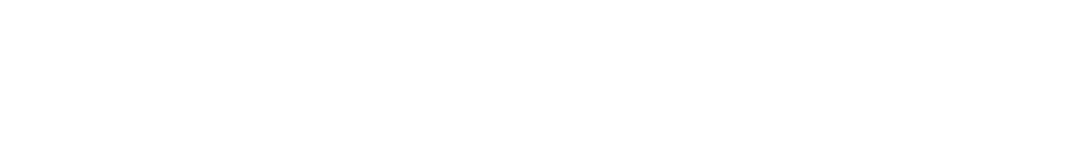
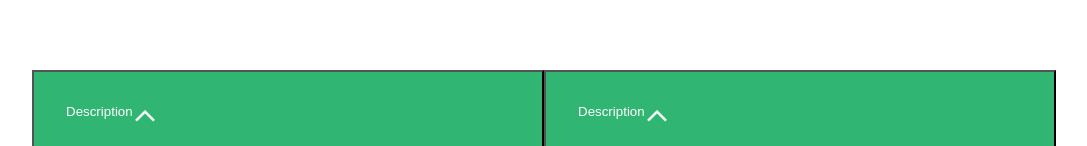
Before and after one commit to toplev/P8, a React (Create React App) app in the folder my-app/: page /Apto/0979876d in a window 1280 px wide. Shown: the part 740-886 px from the top of the page, without its empty margins (96-1183 px from the left). Built offline with nearby package versions, Linux system fonts and the light colour scheme.

Commit message:
update collapse

```diff
--- a/my-app/src/components/Apto.js
+++ b/my-app/src/components/Apto.js
@@ -1,6 +1,8 @@
 import '../styles/Apto.css'
 import { aptoList } from '../datas/aptoList'
 import { useParams } from "react-router-dom";
+import Collapse from '../components/Collapse';
+
 
 function Service () {
 	const idinlist = useParams ('id').id;
@@ -34,6 +36,7 @@ function Service () {
 			 </div>
 			</div>
 			</div>
+			<div className='flexbox-containter5'><Collapse /><Collapse /></div>
 			</div>
 	)
 }
--- a/my-app/src/components/Collapse.js
+++ b/my-app/src/components/Collapse.js
@@ -1,23 +1,23 @@
 import '../styles/Collapse.css'
 import { useState } from 'react'
+import { aptoList } from '../datas/aptoList'
+import { useParams } from "react-router-dom";
+import arrow from "../images/arrow.png";
 
-function Collapse(){
 
-    const [count, setCount] = useState(4)
+function Product(){
+    const idinlist = useParams ('id').id;
+	const idnow = aptoList.filter(data => data.id === idinlist)
+    const [isOpen, setIsOpen] = useState(false);
 
-    function decrementCount() {
-        setCount(count - 1)
-    }
-
-    return (
-        <div className='main'>
-        <div className='button'>
-        <button onClick={decrementCount}>-</button>
-        <span>{count}</span>
-        <button>+</button>
+    return isOpen ? (
+        <div className='collapseinfo'>
+            <button onClick={() => setIsOpen(false)}>Fermer</button>
+            <h2>{idnow[0].description}</h2>
         </div>
-        </div>
+    ) : (
+        <button onClick={() => setIsOpen(true)} className='collapsebutton'>Description<img className={isOpen ? 'arrow arrow_up' : 'arrow arrow_down'} src={arrow} alt="showmore"/></button>
     )
 }
 
-export default Collapse;
+export default Product
--- a/my-app/src/pages/Apto.js
+++ b/my-app/src/pages/Apto.js
@@ -1,6 +1,5 @@
 import Apto from'../components/Apto'
 import Header from '../components/Header'
-import Collapse from "../components/Collapse";
 import Footer from '../components/Footer'
 
 function Aptoid() {
@@ -8,7 +7,6 @@ function Aptoid() {
 		<header>
 		<Header />
 		<Apto />
-		<Collapse />
 		<Footer />
 	  	</header>
 	)
--- a/my-app/src/styles/Apto.css
+++ b/my-app/src/styles/Apto.css
@@ -2,13 +2,13 @@
     width: 80%;
     flex-wrap: wrap;
     flex-direction: row;
-    height: 800px;;
+    height: 1000px;;
     top: 40px;
     margin-top: 20px;
     margin: auto;
     position: relative;
+
 }
-
 
 .flexbox-containter{
     display: flex;
@@ -18,23 +18,33 @@
 .flexbox-containter1{
 display: flex;
 justify-content: space-between;
+
 }
 
 .flexbox-containter2 {
 display: flex;
 flex-direction: column;
+
 }
 
 .flexbox-containter3 {
 display: flex;
 flex-direction: row;
 margin-top: 80px;
+
 }
 
 .flexbox-containter4 {
 display: flex;
 flex-direction: row;
+
 }
+
+.flexbox-containter5 {
+    display: flex;
+    flex-direction: row;
+    margin-top: 80px;
+    }
 
 .apto-img {
     width: 100%;
--- a/my-app/src/styles/Collapse.css
+++ b/my-app/src/styles/Collapse.css
@@ -14,3 +14,42 @@
 .button {
    align-items: center;
  }
+
+ .collapseinfo {
+	color: white;
+	background-color: #31b572;
+	padding: 32px;
+	display: flex;
+	flex-direction: column;
+	justify-content: flex-start;
+	width: 200px;
+    margin: auto;
+}
+
+.collapsebutton {
+	color: white;
+	background-color: #31b572;
+	padding: 32px;
+	display: flex;
+	flex-direction: row;
+	justify-content: flex-start;
+	width: 100%;
+    margin: auto;
+}
+
+.arrow {
+	display: flex;
+	flex-direction: row;
+	justify-content: flex-end;
+	width: 24px;
+	height: 24px;
+	color: white;
+  }
+
+.arrow_up {
+	color: white;
+  }
+
+.arrow_down {
+	color: red;
+}
```
Also changed, not shown: my-app/src/images/arrow.png (added).
